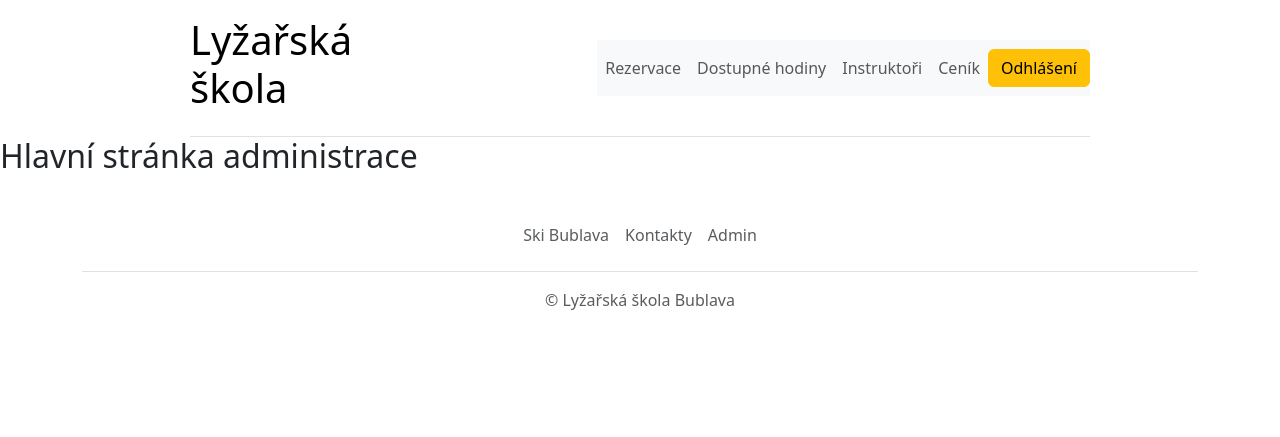
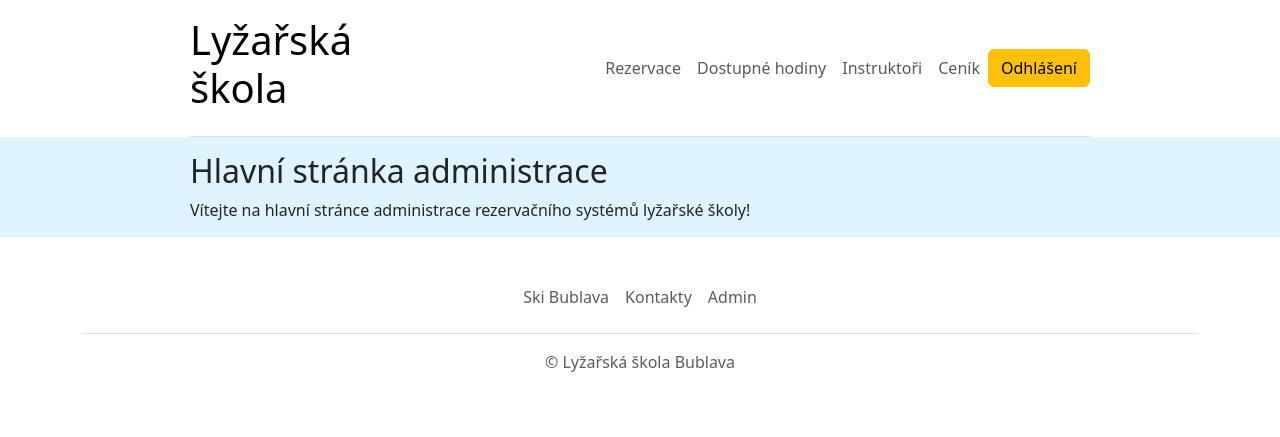
Before and after one commit to petrstipek/Rezervacni_webova_aplikace, a Python web app: template flaskr/templates/blog/admin/admin_page.html in a window 1280 px wide. Shown: the top 437 px of the page. Run offline with Jinja, Linux system fonts and the light colour scheme; the template is opened without the code that fills it, so the values that code supplies are empty; some libraries are stand-ins or nearby versions.

Commit message:
Header transition, requirements.txt and admin page content.

```diff
--- a/flaskr/static/css/style_admin.css
+++ b/flaskr/static/css/style_admin.css
@@ -13,6 +13,7 @@
 
 .navbar-custom {
     margin-bottom: 0 !important;
+    background-color: white !important;
 }
 
 .horizontal-fields-container-admin-reservations {
@@ -193,4 +194,5 @@ select {
     background-color: #ffe3ac;
     color: black;
     border-radius: 8px;
+    transition: none;
 }
--- a/flaskr/static/css/style_user.css
+++ b/flaskr/static/css/style_user.css
@@ -201,6 +201,7 @@ hr {
     background-color: #ffe3ac;
     color: black;
     border-radius: 8px;
+    transition: none;
 }
 
 .form-layout {
--- a/flaskr/templates/blog/admin/admin_page.html
+++ b/flaskr/templates/blog/admin/admin_page.html
@@ -5,5 +5,11 @@
 {% endblock %}
 
 {% block body %}
-    <h2>Hlavní stránka administrace</h2>
+<section class="section-blue">
+    <div class="global-margin">
+        <h2>Hlavní stránka administrace</h2>
+        <a>Vítejte na hlavní stránce administrace rezervačního systémů lyžařské školy!</a>
+    </div>
+</section>
+
 {% endblock %}
--- a/requirements.txt
+++ b/requirements.txt
@@ -6,10 +6,13 @@ email_validator==2.1.1
 Flask==3.0.2
 Flask-Login==0.6.3
 Flask-Mail==0.9.1
+Flask-SQLAlchemy==3.1.1
 Flask-WTF==1.2.1
 idna==3.6
 itsdangerous==2.1.2
 Jinja2==3.1.3
 MarkupSafe==2.1.5
+SQLAlchemy==2.0.27
+typing_extensions==4.10.0
 Werkzeug==3.0.1
 WTForms==3.1.2
```
Also changed, not shown: instance/flaskr.sqlite.
